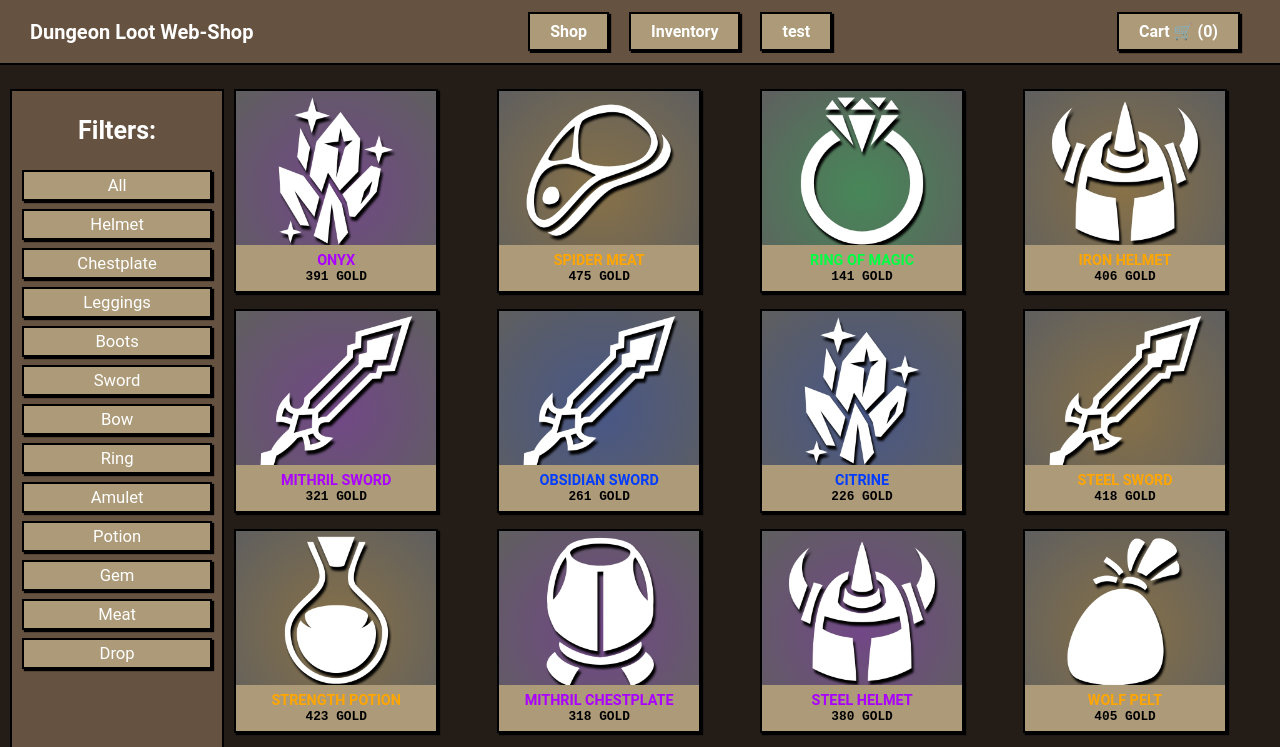
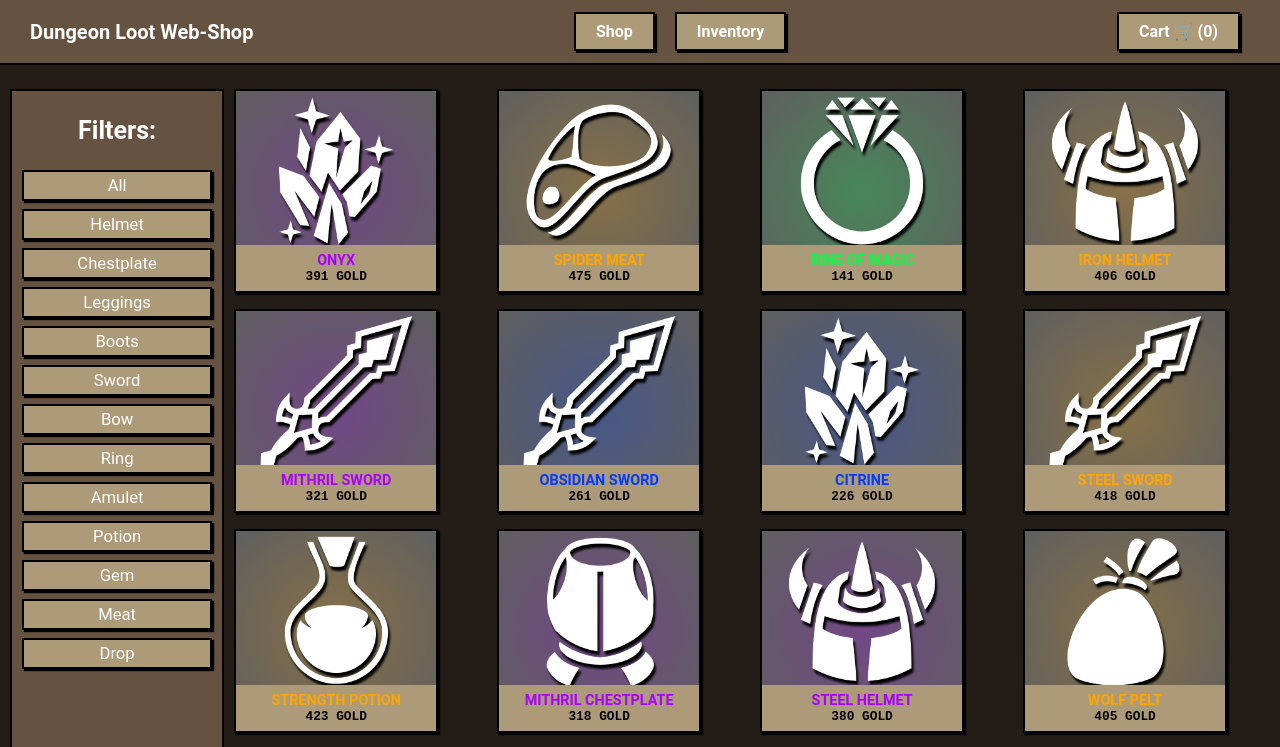
Before and after one commit to kasp470f/react_project, a React (Create React App) app: page / in a window 1280 px wide. Shown: the top 747 px of the page. Built offline with nearby package versions, Linux system fonts and the light colour scheme.

Commit message:
test li removed

```diff
--- a/src/components/Navbar.jsx
+++ b/src/components/Navbar.jsx
@@ -1,7 +1,7 @@
 import React from 'react';
 import '../stylesheet.css';
 import { Link } from 'react-router-dom';
-import {CartList} from './cartList';
+import { CartList } from './cartList';
 
 function Navbar(props) {
     return (
@@ -15,9 +15,6 @@ function Navbar(props) {
                     <ul>
                         <Link to='/inventory' onClick={props.onClose}><li><span>Inventory</span></li></Link>
                     </ul>
-                    <ul>
-                        <li onClick={() => console.log(CartList)}><span>test</span></li>
-                    </ul>
                 </div>
                 <Link to='/cart'>
                     <div className="shopping_cart"><span>Cart 🛒 ({CartList.length})</span></div>
```
